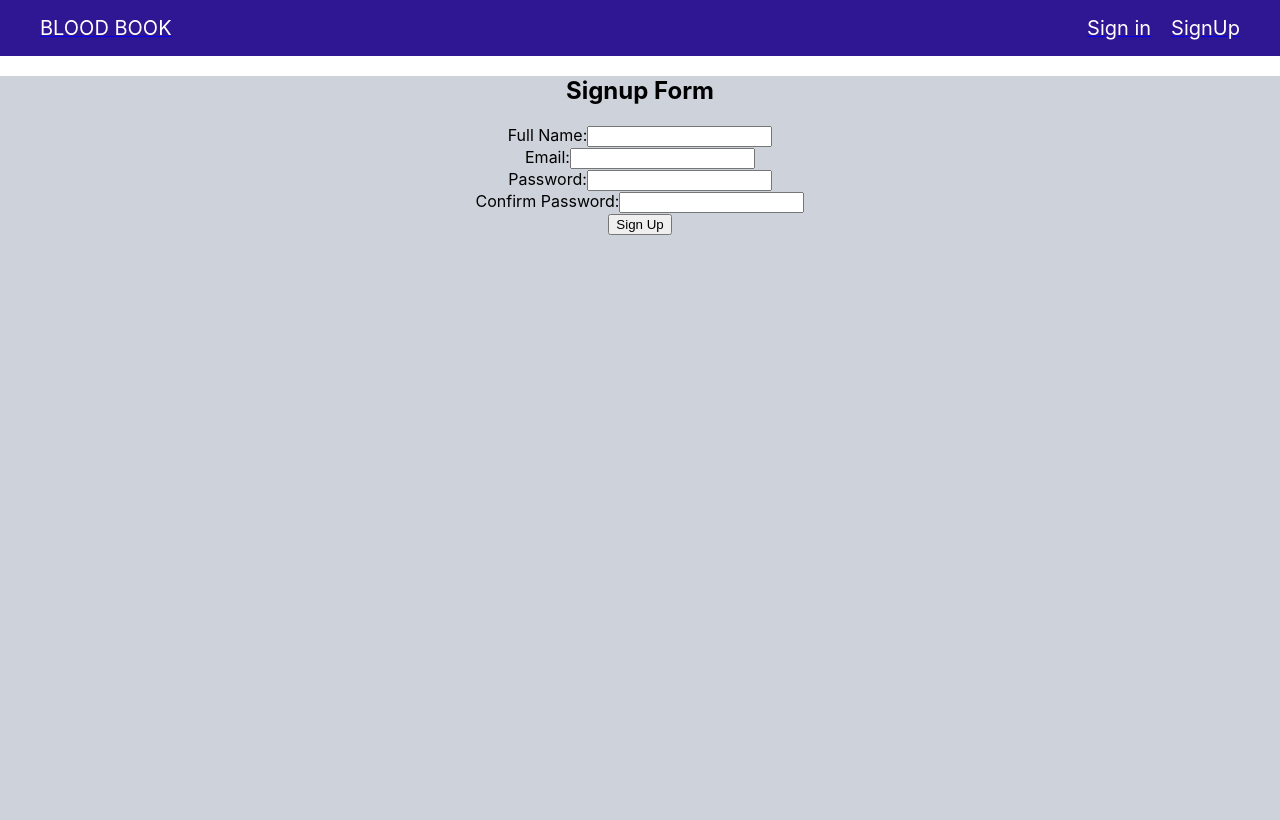
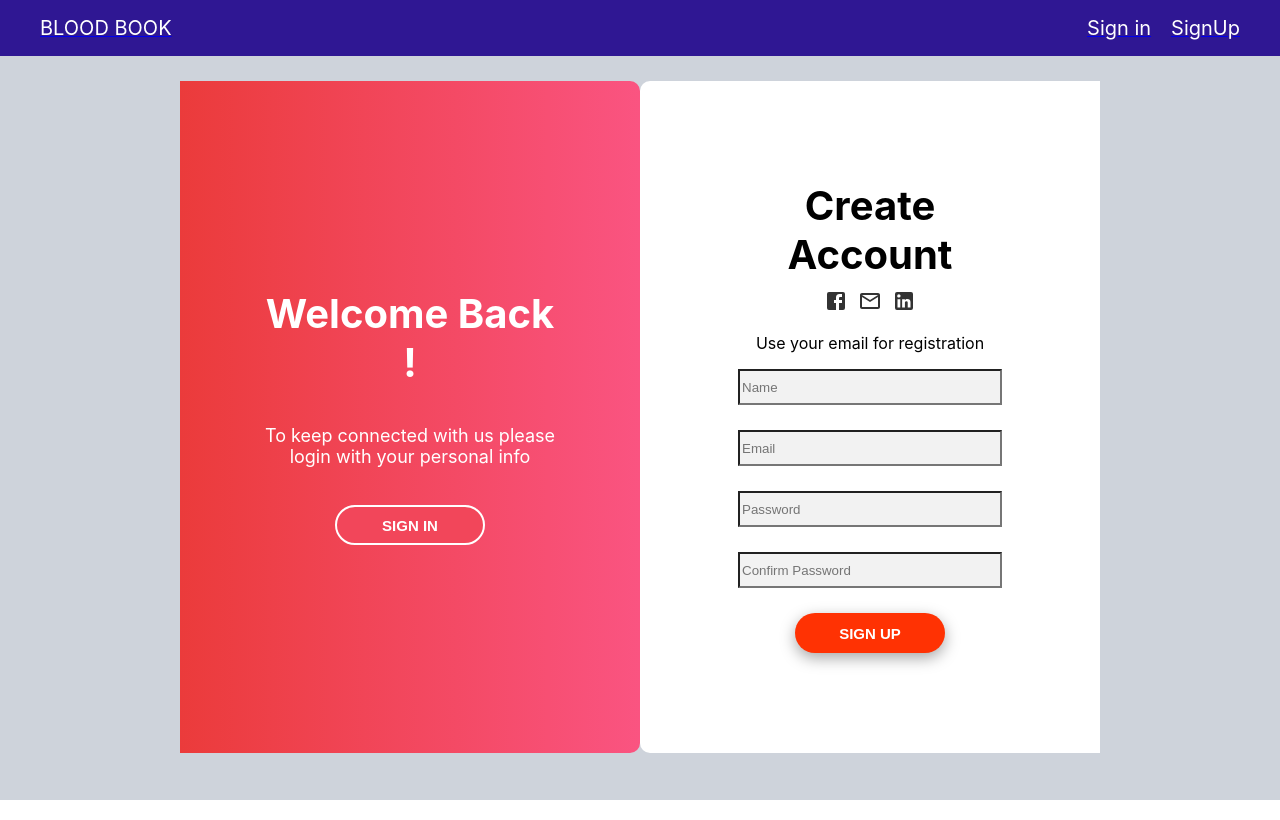
Before and after one commit to Kaligi-Shankar/NewBook, a React (Create React App) app: page /signup in a window 1280 px wide. Built offline with nearby package versions, Linux system fonts and the light colour scheme.

Commit message:
signup page

```diff
--- a/package.json
+++ b/package.json
@@ -3,6 +3,10 @@
   "version": "0.1.0",
   "private": true,
   "dependencies": {
+    "@emotion/react": "^11.11.1",
+    "@emotion/styled": "^11.11.0",
+    "@mui/icons-material": "^5.14.11",
+    "@mui/system": "^5.14.11",
     "@testing-library/jest-dom": "^5.17.0",
     "@testing-library/react": "^13.4.0",
     "@testing-library/user-event": "^13.5.0",
--- a/src/Components/SignupForm.jsx
+++ b/src/Components/SignupForm.jsx
@@ -1,10 +1,14 @@
 import axios from 'axios';
 import React, { useState } from 'react';
-import config from '../config'
+import config from '../config';
+import { Link } from "react-router-dom";
+import LinkedInIcon from '@mui/icons-material/LinkedIn';
+import FacebookIcon from '@mui/icons-material/Facebook';
+import MailOutlineIcon from '@mui/icons-material/MailOutline'
 const baseurl = config.baseUrl
 
 
-const SignupForm=()=> {
+const SignupForm = () => {
   const [message, setMessage] = useState('');
   const [formData, setFormData] = useState({
     username: '',
@@ -21,14 +25,14 @@ const [message, setMessage] = useState('');
     });
   };
 
-  const handleSubmit = async(e) => {
+  const handleSubmit = async (e) => {
     e.preventDefault();
-    if(formData.password !== formData.confirmpassword){
+    if (formData.password !== formData.confirmpassword) {
       setMessage('password and confirm password should be the same')
-    }else{
-      try{
+    } else {
+      try {
         const response = await axios.post(`${baseurl}/signup`, formData);
-        if(response.status === 200){
+        if (response.status === 200) {
           setMessage(response.data);
           setFormData({
             username: '',
@@ -36,11 +40,11 @@ const [message, setMessage] = useState('');
             password: '',
             confirmpassword: ''
           });
-        }else{
+        } else {
           setMessage(response.data);
         }
       }
-      catch(err){
+      catch (err) {
         console.log('Error:', err)
         setMessage(err.response.data);
       }
@@ -49,56 +53,124 @@ const [message, setMessage] = useState('');
 
   };
   return (
+    // <div>
+    //   <h2>Signup Form</h2>
+    //   <form onSubmit={handleSubmit}>
+    //     <div>
+    //       <label htmlFor="username">Full Name:</label>
+    //       <input
+    //         type="text"
+    //         id="username"
+    //         name="username"
+    //         value={formData.username}
+    //         onChange={handleChange}
+    //         required
+    //       />
+    //     </div>
+    //     <div>
+    //       <label htmlFor="email">Email:</label>
+    //       <input
+    //         type="email"
+    //         id="email"
+    //         name="email"
+    //         value={formData.email}
+    //         onChange={handleChange}
+    //         required
+    //       />
+    //     </div>
+    //     <div>
+    //       <label htmlFor="password">Password:</label>
+    //       <input
+    //         type="password"
+    //         id="password"
+    //         name="password"
+    //         value={formData.password}
+    //         onChange={handleChange}
+    //         required
+    //       />
+    //     </div>
+    //     <div>
+    //       <label htmlFor="confirmpassword">Confirm Password:</label>
+    //       <input
+    //         type="password"
+    //         id="confirmpassword"
+    //         name="confirmpassword"
+    //         value={formData.confirmpassword}
+    //         onChange={handleChange}
+    //         required
+    //       />
+    //     </div>
+    //     <button type="submit">Sign Up</button>
+    //   </form>
+    //   {message && <p>{message}</p>}
+    // </div>
     <div>
-      <h2>Signup Form</h2>
-      <form onSubmit={handleSubmit}>
+      <div className='grid-container1'>
+        <div className='grid2'>
+          <span>Welcome Back !</span>
+          <p>To keep connected with us please login with your personal info</p>
+          <Link to={'/login'}><button>SIGN IN</button></Link>
+        </div>
+        <div className='grid1'>
+          <span>Create Account</span>
+          <div className='icon-grid'>
+            <a href='https://www.facebook.com'><FacebookIcon  className='socialIcon'/></a>
+            <a href='https://www.gmail.com'><MailOutlineIcon className='socialIcon' /></a>
+            <a href='https://www.linkedin.com'><LinkedInIcon className='socialIcon' /></a>
+          </div>
+          <p> Use your email for registration</p>
+          <form onSubmit={handleSubmit} autoComplete='off'>
             <div>
-          <label htmlFor="username">Full Name:</label>
               <input
                 type="text"
                 id="username"
                 name="username"
                 value={formData.username}
                 onChange={handleChange}
+                placeholder='Name'
                 required
               />
             </div>
             <div>
-          <label htmlFor="email">Email:</label>
               <input
                 type="email"
                 id="email"
                 name="email"
                 value={formData.email}
                 onChange={handleChange}
+                placeholder='Email'
                 required
               />
             </div>
             <div>
-          <label htmlFor="password">Password:</label>
               <input
                 type="password"
                 id="password"
                 name="password"
                 value={formData.password}
                 onChange={handleChange}
+                placeholder='Password'
                 required
               />
             </div>
             <div>
-          <label htmlFor="confirmpassword">Confirm Password:</label>
            <input
             type="password"
             id="confirmpassword"
             name="confirmpassword"
             value={formData.confirmpassword}
             onChange={handleChange}
+            placeholder='Confirm Password'
             required
           />
         </div>
-        <button type="submit">Sign Up</button>
+        {message && <p style={{color:"red",marginLeft:"-3vw"}}>{message}</p>}
+            <div>
+              <button type="submit">SIGN UP</button>
+            </div>
           </form>
-      {message && <p>{message}</p>}
+        </div>
+      </div>
     </div>
   );
 }
--- a/src/Components/login.css
+++ b/src/Components/login.css
@@ -70,3 +70,44 @@
     border: 2px solid white;
     cursor: pointer;
   }
+  .grid-container1{
+    display: grid;
+    grid-template-columns: 50% 50%;
+    padding: 25px 180px;
+}
+.grid-container1 > div:nth-child(2) {
+    background: white;
+    height: 84vh;
+    display: flex;
+    flex-direction: column;
+    align-items: center;
+    justify-content: center;
+    padding: 0 80px;
+    border-radius: 10px 0 0 10px;
+  }
+  .grid-container1 > div:nth-child(1) {
+    background: linear-gradient(270deg, rgba(250,84,129,1) 0%, rgba(235,59,59,1) 100%);
+    border-radius: 0px 10px 10px 0px;
+    height: 84vh;
+    display: flex;
+    flex-direction: column;
+    align-items: center;
+    justify-content: center;
+    padding: 0 80px;
+    gap: 20px;
+  }
+  .icon-grid {
+    display: grid;
+    grid-template-columns: repeat(3, 1fr); /* Three columns */
+    gap: 10px; /* Adjust the gap between icons */
+    margin-top: 10px; /* Adjust the margin as needed */
+  }
+  .icon-grid a {
+    display: inline-block;
+    text-align: center;
+    text-decoration: none;
+    color: #333; /* Icon color */
+  }
+  .socialIcon:{
+    font-size: medium;
+  }
```
Also changed, not shown: 1 other file (tests, documents, lock files or other folders). Lines whose indentation alone changed are shown as unchanged.
